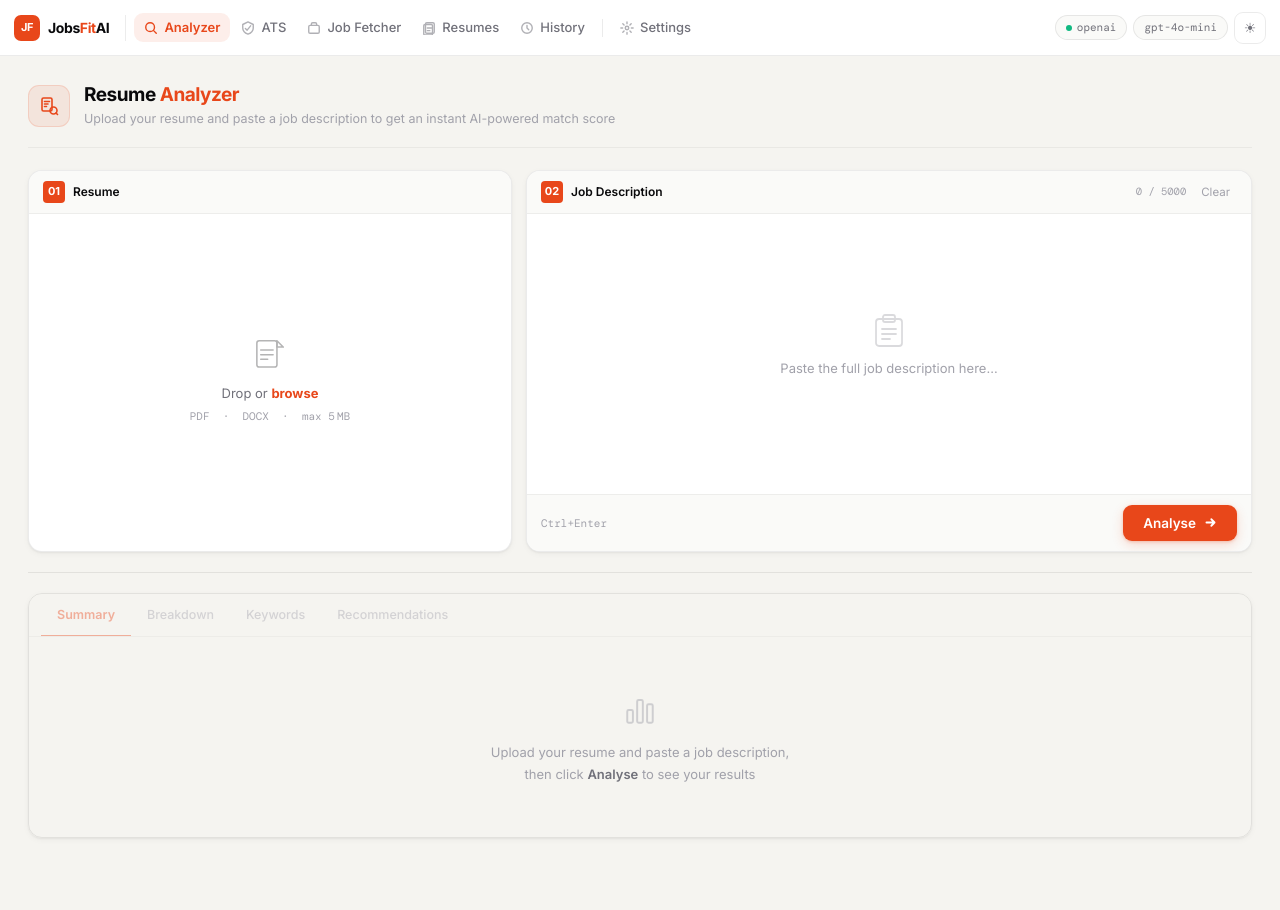
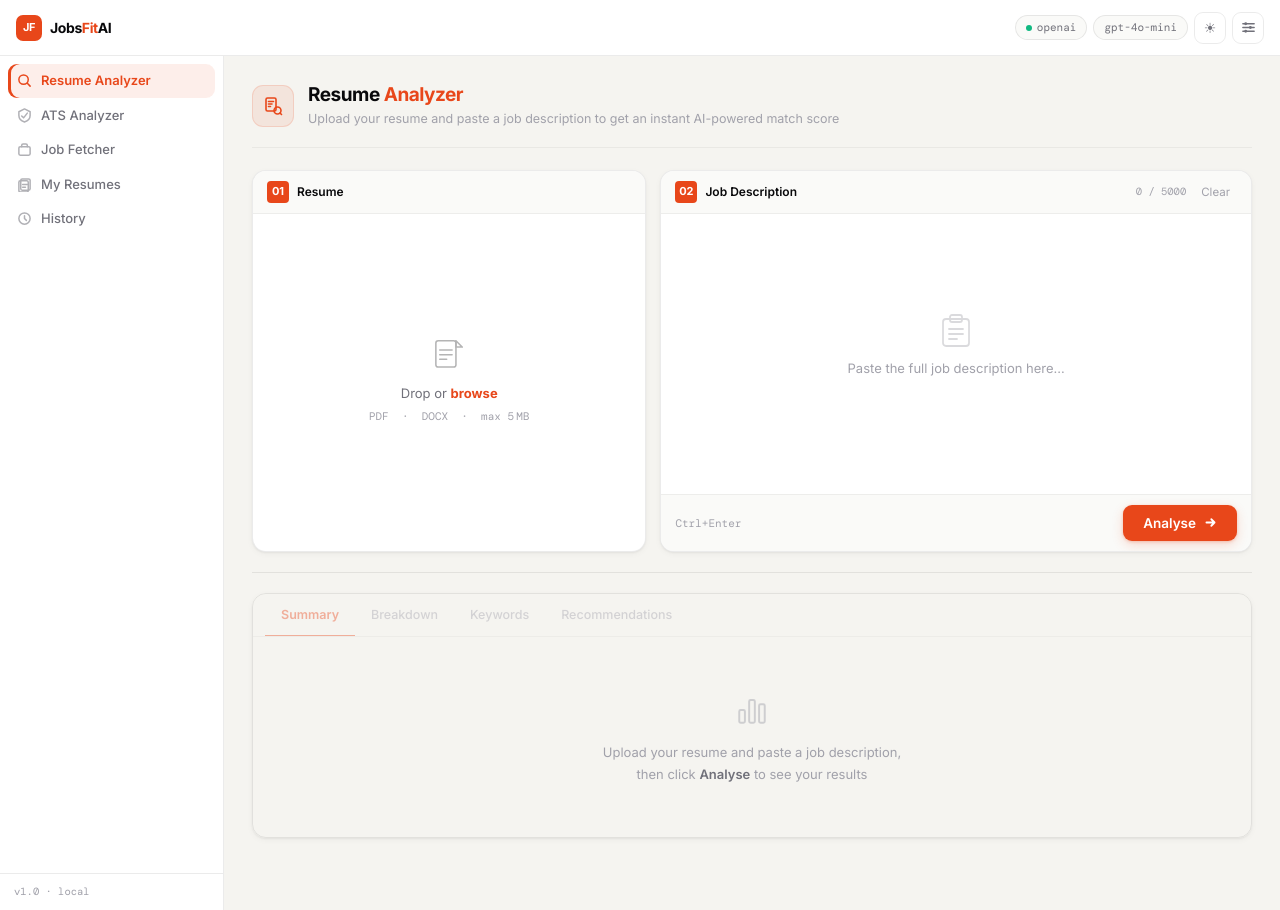
Before and after one commit to harmandeep2993/JobsFitAI, a FastAPI app: page / in a window 1280 px wide. Run offline with FastAPI, Linux system fonts and the light colour scheme; data that the repository does not hold is empty; some libraries are stand-ins or nearby versions.

Commit message:
feat(ui): topbar shows logo/name/chips/theme/settings only, sidebar restored for nav

```diff
--- a/assets/css/layout.css
+++ b/assets/css/layout.css
@@ -1,4 +1,4 @@
-/* layout.css - app shell, topbar, view containers */
+/* layout.css - app shell, topbar, sidebar, view containers */
 
 *, *::before, *::after { box-sizing: border-box; margin: 0; padding: 0; }
 
@@ -14,34 +14,31 @@ html, body {
 }
 
 #app {
-  display: flex;
-  flex-direction: column;
+  display: grid;
+  grid-template-columns: var(--sidebar-w) 1fr;
+  grid-template-rows: var(--topbar-h) 1fr;
   height: 100vh;
   overflow: hidden;
 }
 
-/* === Topbar === */
+/* === Topbar (full width, row 1) === */
 .jfai-topbar {
-  height: var(--topbar-h);
+  grid-column: 1 / -1;
+  grid-row: 1;
   background: var(--bg-r);
   border-bottom: 1px solid var(--bd);
   display: flex;
   align-items: center;
-  padding: 0 14px;
-  gap: 0;
+  padding: 0 16px;
+  gap: 10px;
   flex-shrink: 0;
-  min-width: 0;
 }
 
-/* Brand / logo */
 .topbar-brand {
   display: flex;
   align-items: center;
   gap: 8px;
-  padding-right: 16px;
-  margin-right: 4px;
-  border-right: 1px solid var(--bd);
-  flex-shrink: 0;
+  flex: 1;
 }
 
 .logo-mark {
@@ -68,75 +65,10 @@ html, body {
 }
 .logo-name em { color: var(--accent); font-style: normal; }
 
-/* Nav items */
-.tb-nav {
-  display: flex;
-  align-items: center;
-  gap: 1px;
-  flex: 1;
-  overflow: hidden;
-  padding: 0 4px;
-}
-
-.tb-item {
-  display: flex;
-  align-items: center;
-  gap: 6px;
-  padding: 5px 10px;
-  border-radius: var(--radius-s);
-  font-size: 13px;
-  font-weight: 500;
-  color: var(--t2);
-  cursor: pointer;
-  white-space: nowrap;
-  transition: background .12s, color .12s;
-  user-select: none;
-  position: relative;
-  flex-shrink: 0;
-}
-.tb-item:hover  { background: var(--bg-hov); color: var(--t1); }
-.tb-item.active { background: var(--accent-s); color: var(--accent); font-weight: 600; }
-
-.tb-icon {
-  width: 14px;
-  height: 14px;
-  flex-shrink: 0;
-  opacity: 0.55;
-  transition: opacity .12s;
-}
-.tb-item:hover  .tb-icon { opacity: 0.8; }
-.tb-item.active .tb-icon { opacity: 1; }
-
-.tb-badge {
-  background: var(--accent);
-  color: #fff;
-  font-size: 10px;
-  font-weight: 700;
-  padding: 1px 5px;
-  border-radius: 99px;
-  min-width: 16px;
-  text-align: center;
-  line-height: 1.6;
-  font-family: 'DM Mono', monospace;
-  display: none;
-}
-.tb-badge:not(:empty) { display: block; }
-
-.tb-sep {
-  width: 1px;
-  height: 18px;
-  background: var(--bd);
-  margin: 0 6px;
-  flex-shrink: 0;
-}
-
-/* Right chips */
 .topbar-r {
   display: flex;
   align-items: center;
   gap: 6px;
-  flex-shrink: 0;
-  padding-left: 10px;
 }
 
 /* run status pill */
@@ -207,8 +139,92 @@ html, body {
   justify-content: center;
   font-size: 14px;
   transition: background .12s, color .12s;
+  flex-shrink: 0;
 }
 .theme-btn:hover { background: var(--bg-hov); color: var(--t1); }
+
+/* === Sidebar (col 1, row 2) === */
+.jfai-sidebar {
+  grid-column: 1;
+  grid-row: 2;
+  background: var(--bg-r);
+  border-right: 1px solid var(--bd);
+  display: flex;
+  flex-direction: column;
+  overflow: hidden;
+}
+
+.sb-nav {
+  padding: 8px 8px;
+  flex: 1;
+  overflow-y: auto;
+  overflow-x: hidden;
+}
+
+.sb-item {
+  padding: 7px 9px;
+  border-radius: var(--radius-s);
+  font-size: 13px;
+  font-weight: 500;
+  color: var(--t2);
+  cursor: pointer;
+  display: flex;
+  align-items: center;
+  gap: 9px;
+  transition: background .12s, color .12s;
+  margin-bottom: 1px;
+  user-select: none;
+  white-space: nowrap;
+}
+.sb-item:hover  { background: var(--bg-hov); color: var(--t1); }
+.sb-item.active { background: var(--accent-s); color: var(--accent); font-weight: 600; box-shadow: inset 3px 0 0 var(--accent); }
+
+.sb-icon {
+  width: 15px;
+  height: 15px;
+  flex-shrink: 0;
+  opacity: 0.55;
+  transition: opacity .12s;
+}
+.sb-item:hover  .sb-icon { opacity: 0.8; }
+.sb-item.active .sb-icon { opacity: 1; }
+
+.sb-badge {
+  margin-left: auto;
+  background: var(--accent);
+  color: #fff;
+  font-size: 10px;
+  font-weight: 700;
+  padding: 1px 6px;
+  border-radius: 99px;
+  min-width: 18px;
+  text-align: center;
+  line-height: 1.6;
+  font-family: 'DM Mono', monospace;
+  display: none;
+}
+.sb-badge:not(:empty) { display: block; }
+
+.sb-rule { height: 1px; background: var(--bd); margin: 6px 0; }
+
+.sb-foot {
+  padding: 10px 14px;
+  border-top: 1px solid var(--bd);
+  font-size: 10.5px;
+  color: var(--t3);
+  font-family: 'DM Mono', monospace;
+  flex-shrink: 0;
+}
+
+/* === Workspace (col 2, row 2) === */
+#workspace {
+  grid-column: 2;
+  grid-row: 2;
+  display: flex;
+  flex-direction: column;
+  min-width: 0;
+  overflow: hidden;
+}
 
 /* === Main scroll === */
 #main-scroll {
@@ -256,9 +272,10 @@ html, body {
 ::-webkit-scrollbar-thumb:hover { background: var(--t3); }
 
 /* === Responsive === */
-@media (max-width: 900px) {
-  .tb-item > span:not(.tb-icon):not(.tb-badge) { display: none; }
-  .tb-item { padding: 6px 8px; }
-  .logo-name { display: none; }
+@media (max-width: 820px) {
+  :root { --sidebar-w: 50px; }
+  .sb-item > span:not(.sb-icon):not(.sb-badge),
+  .sb-foot { display: none; }
+  .sb-item { justify-content: center; padding: 10px; }
   .view { padding: 16px 14px 40px; }
 }
--- a/assets/js/fetch.js
+++ b/assets/js/fetch.js
@@ -7,7 +7,7 @@ window.showView = function(name) {
   const view = document.getElementById('view-' + name);
   if (view) view.classList.add('active');
 
-  document.querySelectorAll('.tb-nav .tb-item')
+  document.querySelectorAll('.jfai-sidebar .sb-item')
     .forEach(el => el.classList.remove('active'));
   const nav = document.getElementById('nav-' + name);
   if (nav) nav.classList.add('active');
--- a/templates/index.html
+++ b/templates/index.html
@@ -21,71 +21,78 @@
       <div class="logo-mark">JF</div>
       <span class="logo-name">Jobs<em>Fit</em>AI</span>
     </div>
-    <nav class="tb-nav">
-      <div class="tb-item active" id="nav-analyzer" onclick="showView('analyzer')">
-        <svg class="tb-icon" viewBox="0 0 16 16" fill="none" stroke="currentColor" stroke-width="1.6" stroke-linecap="round" stroke-linejoin="round">
-          <circle cx="7" cy="7" r="5"/><path d="M11 11l3 3"/>
-        </svg>
-        <span>Analyzer</span>
-      </div>
-      <div class="tb-item" id="nav-ats" onclick="showView('ats')">
-        <svg class="tb-icon" viewBox="0 0 16 16" fill="none" stroke="currentColor" stroke-width="1.6" stroke-linecap="round" stroke-linejoin="round">
-          <path d="M8 1L2 4v4c0 3.3 2.5 5.8 6 7 3.5-1.2 6-3.7 6-7V4L8 1z"/>
-          <polyline points="5,8.5 7,10.5 11,5.5"/>
-        </svg>
-        <span>ATS</span>
-      </div>
-      <div class="tb-item" id="nav-matches" onclick="showView('matches')">
-        <svg class="tb-icon" viewBox="0 0 16 16" fill="none" stroke="currentColor" stroke-width="1.6" stroke-linecap="round" stroke-linejoin="round">
-          <rect x="2" y="5" width="12" height="9" rx="1.5"/>
-          <path d="M5 5V3.5A1.5 1.5 0 016.5 2h3A1.5 1.5 0 0111 3.5V5"/>
-        </svg>
-        <span>Job Fetcher</span>
-        <span class="tb-badge" id="sb-badge-matches"></span>
-      </div>
-      <div class="tb-item" id="nav-resumes" onclick="showView('resumes')">
-        <svg class="tb-icon" viewBox="0 0 16 16" fill="none" stroke="currentColor" stroke-width="1.6" stroke-linecap="round" stroke-linejoin="round">
-          <rect x="2" y="4" width="10" height="12" rx="1.5"/>
-          <rect x="4" y="2" width="10" height="12" rx="1.5"/>
-          <line x1="6" y1="8" x2="11" y2="8"/>
-          <line x1="6" y1="11" x2="9" y2="11"/>
-        </svg>
-        <span>Resumes</span>
-        <span class="tb-badge" id="sb-badge-resumes"></span>
-      </div>
-      <div class="tb-item" id="nav-history" onclick="showView('history')">
-        <svg class="tb-icon" viewBox="0 0 16 16" fill="none" stroke="currentColor" stroke-width="1.6" stroke-linecap="round" stroke-linejoin="round">
-          <circle cx="8" cy="8" r="6"/><path d="M8 5v3l2 2"/>
-        </svg>
-        <span>History</span>
-        <span class="tb-badge" id="sb-badge-history" style="display:none;"></span>
-      </div>
-      <div class="tb-sep"></div>
-      <div class="tb-item" id="nav-settings" onclick="showView('settings')">
-        <svg class="tb-icon" viewBox="0 0 16 16" fill="none" stroke="currentColor" stroke-width="1.6" stroke-linecap="round" stroke-linejoin="round">
-          <circle cx="8" cy="8" r="2"/>
-          <path d="M8 1v2M8 13v2M1 8h2M13 8h2M3.22 3.22l1.42 1.42M11.36 11.36l1.42 1.42M3.22 12.78l1.42-1.42M11.36 4.64l1.42-1.42"/>
-        </svg>
-        <span>Settings</span>
-      </div>
-    </nav>
     <div class="topbar-r">
       <div class="tb-run-dot" id="tb-run-dot" style="display:none;">
         <span class="run-pulse"></span>
         <span class="run-label" id="tb-run-label">Running&hellip;</span>
       </div>
-      <span class="tb-fetch-time" id="tb-fetch-time"></span>
       <div class="t-chip">
         <span class="t-bead boff" id="tb-bead"></span>
         <span id="tb-provider">loading&hellip;</span>
       </div>
       <div class="t-chip" id="tb-model"></div>
       <button class="theme-btn" id="themechange" title="Toggle theme">&#9728;</button>
+      <button class="theme-btn" id="nav-settings" onclick="showView('settings')" title="Settings">
+        <svg width="15" height="15" viewBox="0 0 16 16" fill="none" stroke="currentColor" stroke-width="1.6" stroke-linecap="round" stroke-linejoin="round">
+          <line x1="2" y1="4" x2="14" y2="4"/>
+          <line x1="2" y1="8" x2="14" y2="8"/>
+          <line x1="2" y1="12" x2="14" y2="12"/>
+          <circle cx="5" cy="4" r="1.5" fill="currentColor" stroke="none"/>
+          <circle cx="10" cy="8" r="1.5" fill="currentColor" stroke="none"/>
+          <circle cx="5" cy="12" r="1.5" fill="currentColor" stroke="none"/>
+        </svg>
+      </button>
     </div>
   </header>
 
-  <!-- scrollable content -->
-  <main id="main-scroll">
+  <!-- sidebar -->
+  <nav class="jfai-sidebar">
+    <div class="sb-nav">
+      <div class="sb-item active" id="nav-analyzer" onclick="showView('analyzer')">
+        <svg class="sb-icon" viewBox="0 0 16 16" fill="none" stroke="currentColor" stroke-width="1.6" stroke-linecap="round" stroke-linejoin="round">
+          <circle cx="7" cy="7" r="5"/><path d="M11 11l3 3"/>
+        </svg>
+        <span>Resume Analyzer</span>
+      </div>
+      <div class="sb-item" id="nav-ats" onclick="showView('ats')">
+        <svg class="sb-icon" viewBox="0 0 16 16" fill="none" stroke="currentColor" stroke-width="1.6" stroke-linecap="round" stroke-linejoin="round">
+          <path d="M8 1L2 4v4c0 3.3 2.5 5.8 6 7 3.5-1.2 6-3.7 6-7V4L8 1z"/>
+          <polyline points="5,8.5 7,10.5 11,5.5"/>
+        </svg>
+        <span>ATS Analyzer</span>
+      </div>
+      <div class="sb-item" id="nav-matches" onclick="showView('matches')">
+        <svg class="sb-icon" viewBox="0 0 16 16" fill="none" stroke="currentColor" stroke-width="1.6" stroke-linecap="round" stroke-linejoin="round">
+          <rect x="2" y="5" width="12" height="9" rx="1.5"/>
+          <path d="M5 5V3.5A1.5 1.5 0 016.5 2h3A1.5 1.5 0 0111 3.5V5"/>
+        </svg>
+        <span>Job Fetcher</span>
+        <span class="sb-badge" id="sb-badge-matches"></span>
+      </div>
+      <div class="sb-item" id="nav-resumes" onclick="showView('resumes')">
+        <svg class="sb-icon" viewBox="0 0 16 16" fill="none" stroke="currentColor" stroke-width="1.6" stroke-linecap="round" stroke-linejoin="round">
+          <rect x="2" y="4" width="10" height="12" rx="1.5"/>
+          <rect x="4" y="2" width="10" height="12" rx="1.5"/>
+          <line x1="6" y1="8" x2="11" y2="8"/>
+          <line x1="6" y1="11" x2="9" y2="11"/>
+        </svg>
+        <span>My Resumes</span>
+        <span class="sb-badge" id="sb-badge-resumes"></span>
+      </div>
+      <div class="sb-item" id="nav-history" onclick="showView('history')">
+        <svg class="sb-icon" viewBox="0 0 16 16" fill="none" stroke="currentColor" stroke-width="1.6" stroke-linecap="round" stroke-linejoin="round">
+          <circle cx="8" cy="8" r="6"/><path d="M8 5v3l2 2"/>
+        </svg>
+        <span>History</span>
+        <span class="sb-badge" id="sb-badge-history" style="display:none;"></span>
+      </div>
+    </div>
+    <div class="sb-foot">v1.0 &middot; local</div>
+  </nav>
+
+  <!-- workspace -->
+  <div id="workspace">
+    <main id="main-scroll">
 
       <!-- ── Analyzer ───────────────────────────────────── -->
       <div id="view-analyzer" class="view active">
@@ -420,7 +427,8 @@
         </div>
       </div><!-- /view-settings -->
 
-  </main><!-- /main-scroll -->
+    </main><!-- /main-scroll -->
+  </div><!-- /workspace -->
 
 </div><!-- /app -->
 
```
